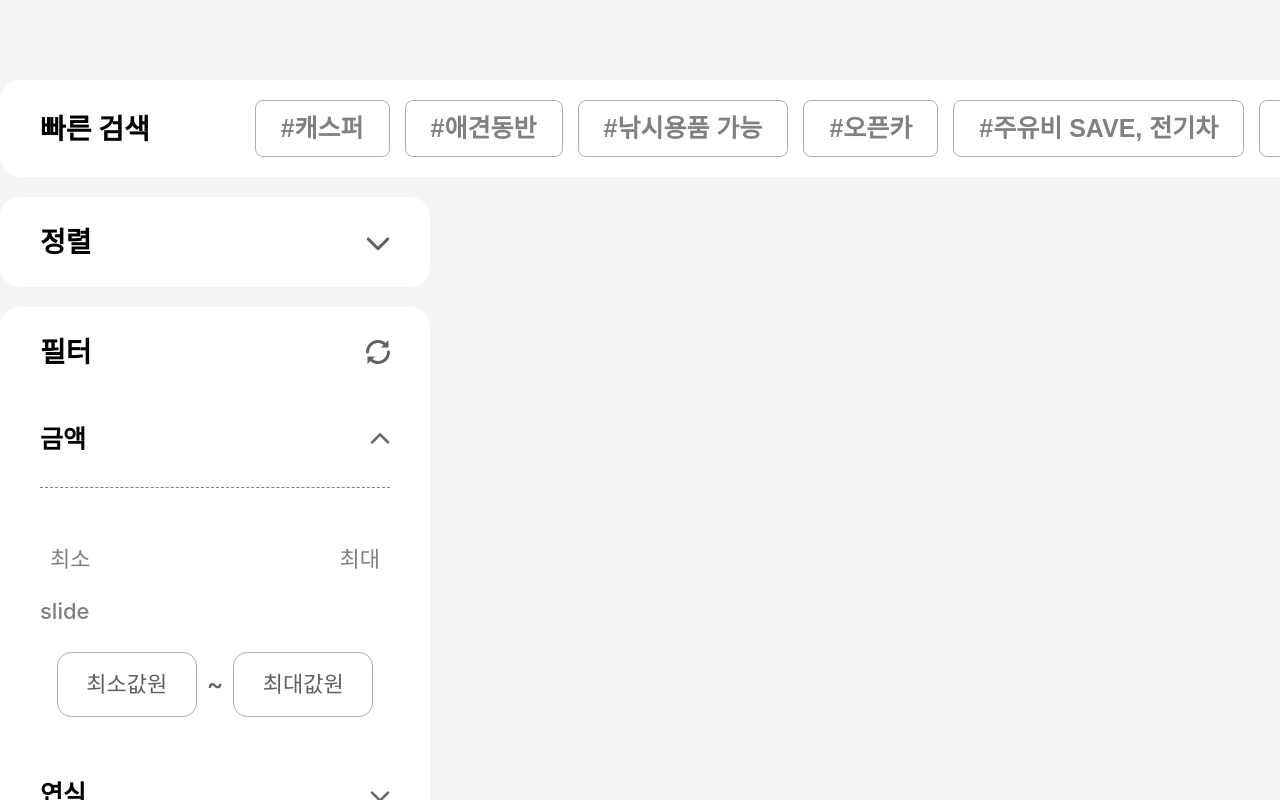
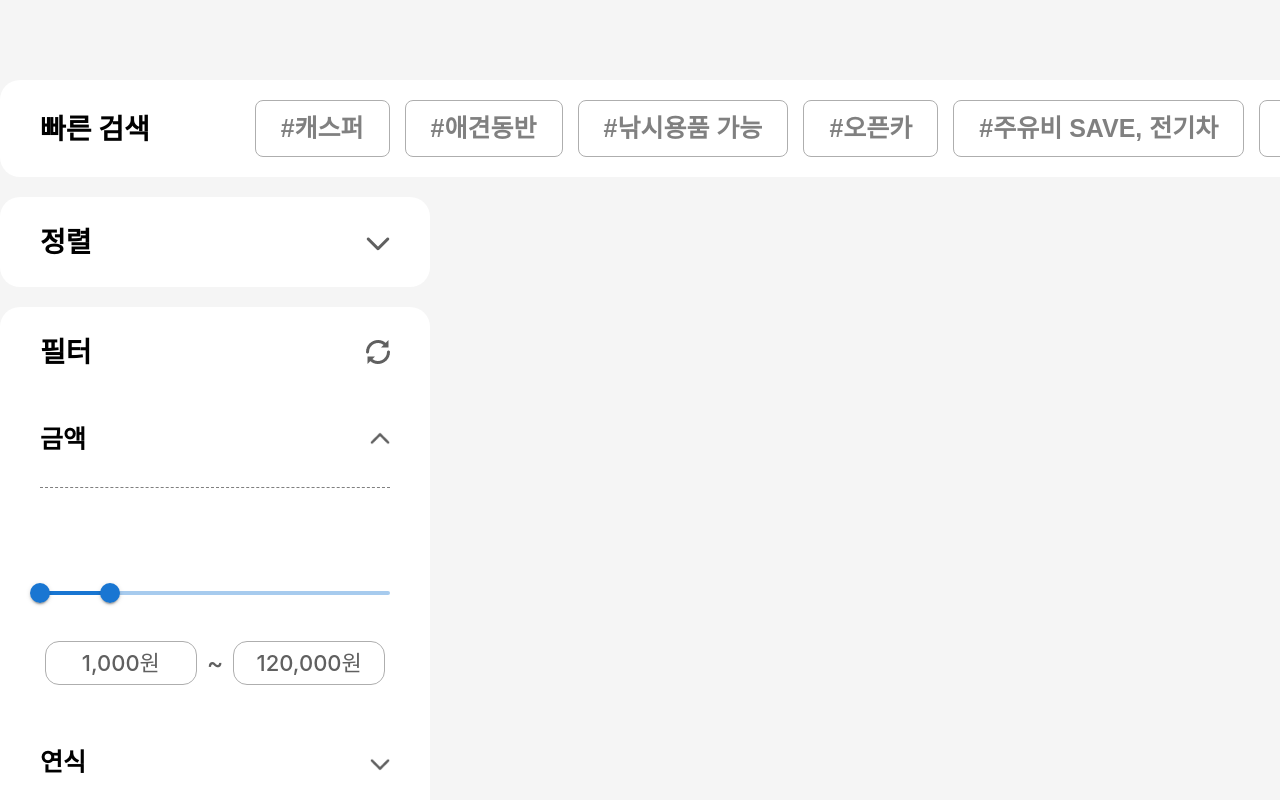
Before and after one commit to wecode-bootcamp-korea/justcode-6-2nd-team5-front, a React (Create React App) app: page /rentcar in a window 1280 px wide. Both pictures are taken after a click on the item "금액". Shown: the top 800 px of the page. Built offline with nearby package versions, Linux system fonts and the light colour scheme.

Commit message:
[Design] range slider UI 구현 완료

```diff
--- a/package.json
+++ b/package.json
@@ -3,16 +3,19 @@
   "version": "0.1.0",
   "private": true,
   "dependencies": {
+    "@emotion/react": "^11.10.4",
+    "@emotion/styled": "^11.10.4",
+    "@mui/material": "^5.10.6",
     "@testing-library/jest-dom": "^5.16.5",
     "@testing-library/react": "^13.4.0",
     "@testing-library/user-event": "^13.5.0",
     "react": "^18.2.0",
     "react-dom": "^18.2.0",
     "react-icons": "^4.4.0",
-    "swiper": "^8.4.2",
     "react-router-dom": "^6.4.0",
     "react-scripts": "5.0.1",
     "sass": "^1.54.9",
+    "swiper": "^8.4.2",
     "web-vitals": "^2.1.4"
   },
   "scripts": {
--- a/public/data/rentcar/filterType.json
+++ b/public/data/rentcar/filterType.json
@@ -3,7 +3,7 @@
     {
       "id": 0,
       "type": "금액",
-      "slideList": ["최소값", "최대값"]
+      "slideList": [1000, 120000]
     },
     {
       "id": 1,
@@ -18,7 +18,7 @@
     {
       "id": 3,
       "type": "누적예약",
-      "slideList": ["최소값", "최대값"]
+      "slideList": [1, 288]
     }
   ]
 }
--- a/src/components/SideFilterBar/FilterBar/FilterBar.js
+++ b/src/components/SideFilterBar/FilterBar/FilterBar.js
@@ -1,5 +1,6 @@
 import { useState } from "react";
 import Dep1 from "../Dep1/Dep1";
+import RangeSlider from "../RangeSlider/RangeSlider";
 import "./FilterBar.scss";
 
 function FilterBar(props) {
@@ -11,6 +12,15 @@ function FilterBar(props) {
     setIsOndep1((prev) => !prev);
   };
 
+  //천단위 , 찍기 위한 함수
+  const numberFormat = (num) => {
+    if (num >= 1000) {
+      return num.toString().replace(/\B(?=(\d{3})+(?!\d))/g, ",");
+    } else {
+      return num;
+    }
+  };
+
   // http://localhost:8000/rentcar/searchList post
 
   // http://localhost:8000/rentcar/searchList?
@@ -18,12 +28,13 @@ function FilterBar(props) {
   return (
     <div className="sfb-wrap product-bar product-bar">
       <Dep1 title={"필터"} isOndep1={isOndep1} onCheckDep1={onCheckDep1} />
-      {filterTypes && (
+      {
         <ul className="dep2">
           {filterTypes.map((filterType) => {
             return (
               <div key={filterType.id}>
                 <li
+                  className="list"
                   key={filterType.id}
                   id={filterType.id}
                   onClick={filterSelect}
@@ -52,30 +63,31 @@ function FilterBar(props) {
                 {filterType.disabled && filterType.slideList && (
                   <ul className="dep3">
                     <li className="slide-filter">
-                      <div className="text-wrap">
-                        <span>최소</span>
-                        <span>최대</span>
+                      <div className="slider">
+                        <RangeSlider
+                          min={filterType.slideList[0]}
+                          max={filterType.slideList[1]}
+                        />
                       </div>
-                      <div className="slide">slide</div>
                       {filterType.id === 0 && (
                         <div className="range">
                           <span className="min todo">
-                            {filterType.slideList[0]}원
+                            {numberFormat(filterType.slideList[0])}원
                           </span>
                           <span>~</span>
                           <span className="max todo">
-                            {filterType.slideList[1]}원
+                            {numberFormat(filterType.slideList[1])}원
                           </span>
                         </div>
                       )}
                       {filterType.id === 3 && (
                         <div className="range">
                           <span className="min todo">
-                            {filterType.slideList[0]}회
+                            {numberFormat(filterType.slideList[0])}회
                           </span>
                           <span>~</span>
                           <span className="max todo">
-                            {filterType.slideList[1]}회
+                            {numberFormat(filterType.slideList[1])}회
                           </span>
                         </div>
                       )}
@@ -86,7 +98,7 @@ function FilterBar(props) {
             );
           })}
         </ul>
-      )}
+      }
     </div>
   );
 }
--- a/src/components/SideFilterBar/FilterBar/FilterBar.scss
+++ b/src/components/SideFilterBar/FilterBar/FilterBar.scss
@@ -25,11 +25,13 @@
     border-top: 1px dashed gray;
 
     .check-filter {
-      padding: 10px 0;
+      display: flex;
+      padding: 20px 0;
 
       input {
         width: var(--icon-size-small);
         margin-left: auto;
+        cursor: pointer;
       }
     }
 
@@ -52,7 +54,9 @@
         }
       }
 
-      .slide {
+      .slider {
+        display: flex;
+        justify-content: center;
         font-size: var(--font-size-product-small);
       }
 
@@ -61,6 +65,8 @@
         justify-content: center;
 
         span {
+          display: flex;
+          align-items: center;
           color: rgb(96, 96, 96);
           justify-content: center;
           margin: 0 5px;
@@ -68,10 +74,11 @@
 
         .min,
         .max {
-          width: 140px;
+          width: 180px;
           font-size: var(--font-size-product-small);
           border: 1px solid var(--color-gray);
           border-radius: 14px;
+          padding: 10px 20px;
         }
       }
     }
--- /dev/null
+++ b/src/components/SideFilterBar/RangeSlider/RangeSlider.js
@@ -0,0 +1,38 @@
+import * as React from "react";
+import Box from "@mui/material/Box";
+import Slider from "@mui/material/Slider";
+
+function valuetext(value) {
+  return `${value}`;
+}
+
+export default function RangeSlider(props) {
+  const { min, max } = props;
+
+  const [value, setValue] = React.useState([0, 20]);
+
+  const handleChange = (event, newValue) => {
+    setValue(newValue);
+  };
+
+  //천단위 , 찍기 위한 함수
+  const numberFormat = (num) => {
+    if (num > 1000) {
+      return num.toString().replace(/\B(?=(\d{3})+(?!\d))/g, ",");
+    } else {
+      return "0";
+    }
+  };
+
+  return (
+    <Box sx={{ width: 350 }}>
+      <Slider
+        getAriaLabel={() => "range"}
+        value={value}
+        onChange={handleChange}
+        valueLabelDisplay="auto"
+        getAriaValueText={valuetext}
+      />
+    </Box>
+  );
+}
--- a/src/components/SideFilterBar/SortOrderBar/SortOrderBar.js
+++ b/src/components/SideFilterBar/SortOrderBar/SortOrderBar.js
@@ -56,7 +56,12 @@ function SortOrderBar(props) {
         <ul className="dep2">
           {orderTypes.map((type) => {
             return (
-              <li key={type.id} id={type.id} onClick={onCheckDep2}>
+              <li
+                className="list"
+                key={type.id}
+                id={type.id}
+                onClick={onCheckDep2}
+              >
                 <span id={type.id} onClick={onCheckDep2}>
                   {type.type}
                 </span>
--- a/src/styles/common.scss
+++ b/src/styles/common.scss
@@ -114,7 +114,7 @@
   .dep2 {
     margin-top: 30px;
 
-    li {
+    .list {
       display: flex;
       cursor: pointer;
 
```
Also changed, not shown: src/components/SideFilterBar/RangeSlider/RangeSlider.scss (added), 1 other file (tests, documents, lock files or other folders).
